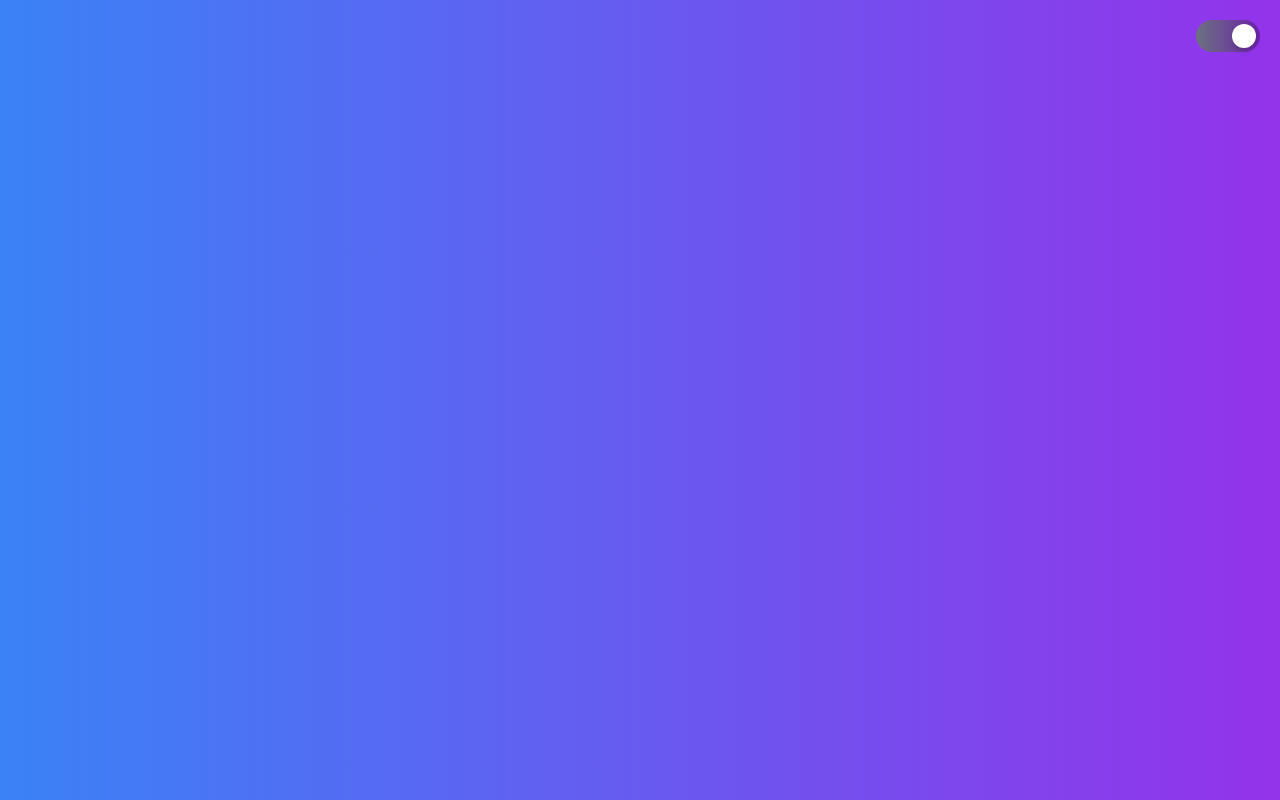
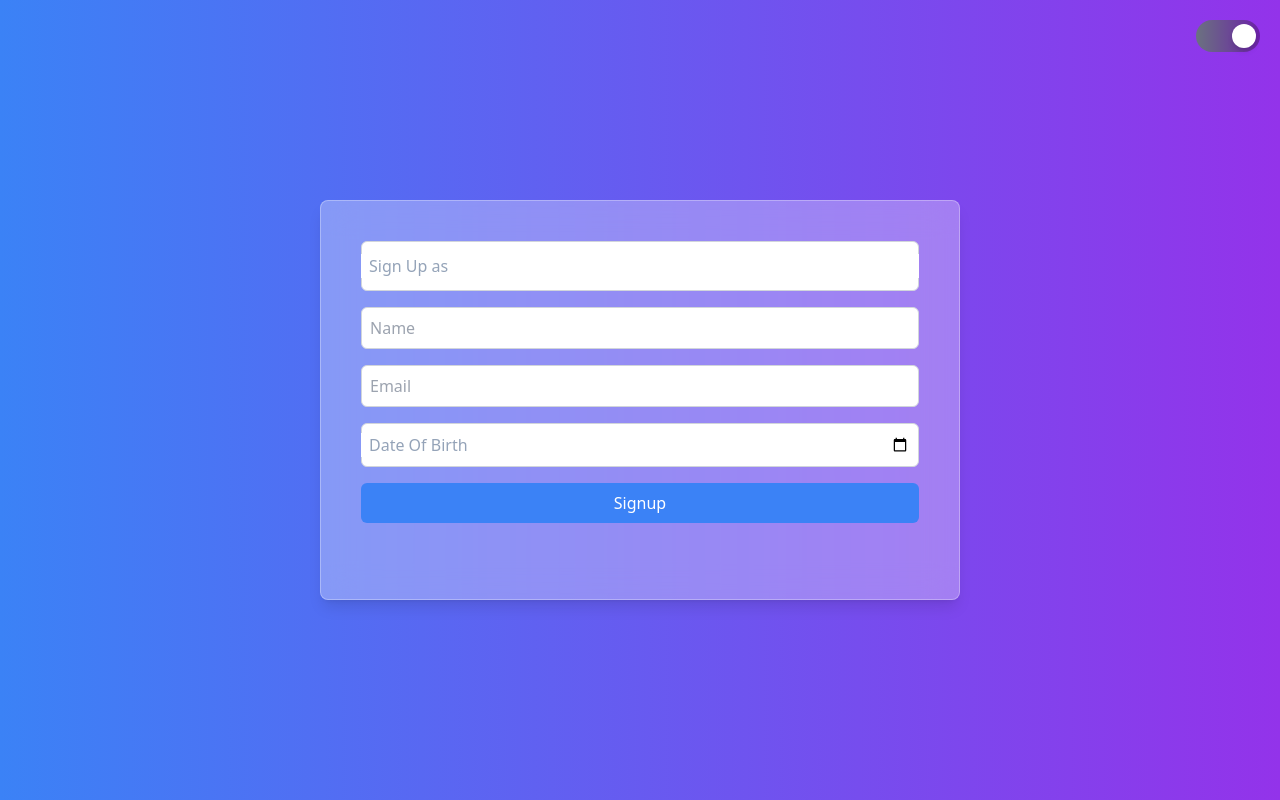
Before and after one commit to Rai-shwith/get-my-attendance, a React (Vite) app in the folder frontend/: page /signup in a window 1280 px wide. Built offline with nearby package versions, Linux system fonts and the light colour scheme.

Commit message:
feat: make signup page for both teachers and students

```diff
--- a/frontend/package.json
+++ b/frontend/package.json
@@ -13,6 +13,7 @@
     "axios": "^1.7.9",
     "react": "^18.3.1",
     "react-dom": "^18.3.1",
+    "react-hook-form": "^7.54.2",
     "react-router-dom": "^7.1.1"
   },
   "devDependencies": {
--- a/frontend/src/components/Container.jsx
+++ b/frontend/src/components/Container.jsx
@@ -1,11 +1,11 @@
-import React from 'react'
+import React from "react";
 
-const Container = ({children}) => {
+const Container = ({ children }) => {
   return (
-    <div>
-        {children}
+    <div className="fixed top-1/2 left-1/2 transform -translate-x-1/2 -translate-y-1/2 md:w-1/2 w-[90vw] min-h-[50vh] bg-white bg-opacity-30 backdrop-blur-lg border border-white/30 p-4 rounded-lg shadow-lg">
+      {children}
     </div>
-  )
-}
+  );
+};
 
-export default Container
+export default Container;
--- a/frontend/src/components/LoadingBar.jsx
+++ b/frontend/src/components/LoadingBar.jsx
@@ -5,7 +5,7 @@ const LoadingBar = () => {
   const { loading } = useLoading();
 
   return loading ? (
-    <div className="fixed top-1/2 left-1/2 -translate-x-1/2 -translate-y-1/2">
+    <div className="fixed top-1/2 left-1/2 -translate-x-1/2 -translate-y-1/2 z-50">
       <div className="flex-col gap-4 w-full flex items-center justify-center">
         <div className="w-20 h-20 border-4 border-transparent text-blue-500 text-4xl animate-spin flex items-center justify-center border-t-blue-500 rounded-full">
           <div className="w-16 h-16 border-4 border-transparent text-purple-600 text-2xl animate-spin flex items-center justify-center border-t-purple-600 rounded-full"></div>
--- a/frontend/src/pages/common/Signup.jsx
+++ b/frontend/src/pages/common/Signup.jsx
@@ -1,14 +1,150 @@
-import React from 'react'
-import Container from '../../components/container'
+import React, { useState } from "react";
+import Container from "../../components/container";
+import { useForm } from "react-hook-form";
+import { useLoading } from "../../contexts/LoadingContext";
 
 const Signup = () => {
+  // To handle the placeholder of date input
+  const [dateFocus, setDateFocus] = useState(false);
+  const { setLoading } = useLoading();
+  const {
+    register,
+    handleSubmit,
+    watch,
+    formState: { errors },
+  } = useForm();
+
+  const delay = async (delay) => {
+    return new Promise((resolve) => {
+      setTimeout(() => {
+        resolve();
+      }, delay * 1000);
+    });
+  };
+
+  const onsubmit = async (data) => {
+    setLoading(true);
+    await delay(2);
+    console.log(data);
+    setLoading(false);
+  };
+
+  const handleDateChange = (event) => {
+    console.log("Date changed", event.target.value);
+    event.target.value === "" ? setDateFocus(false) : setDateFocus(true);
+  };
+
+  const [showPassword, setShowPassword] = useState(false);
+
+  const [role, setRole] = useState(null);
+  const handleRoleChange = (event) => {
+    const selectedRole = event.target.value;
+    console.log("Role changed", selectedRole);
+    setRole(selectedRole);
+    //  Show password field only if 'Teacher' is selected
+    setShowPassword(selectedRole === "teacher");
+  };
+
+  // Watch the password field
+  const password = watch("password", "");
+
   return (
     <div>
-        <Container>
+      <Container>
+        <form
+          className="flex flex-col p-6 space-y-4 items-stretch"
+          onSubmit={handleSubmit(onsubmit)}
+        >
+          <div className="relative">
+            <div
+              className={`pointer-events-none absolute top-1/2 -translate-y-1/2 text-slate-400 bg-white w-full ${
+                role ? "hidden" : ""
+              }`}
+            >
+              <div className="translate-x-2">Sign Up as</div>
+            </div>
+            <select
+              className="p-3 border w-full border-gray-300 rounded-md focus:outline-none focus:ring-2 focus:ring-blue-500 transition duration-200 bg-white text-gray-700"
+              onChange={handleRoleChange}
+            >
+              <option value="student">Student</option>
+              <option value="teacher">Teacher</option>
+            </select>
+          </div>
 
-        </Container>
+          <input
+            type="text"
+            placeholder="Name"
+            {...register("name", { required: true })}
+            className="p-2 border bg-white border-gray-300 rounded-md focus:outline-none focus:ring-2 focus:ring-blue-500"
+          />
+          <input
+            type="email"
+            placeholder="Email"
+            {...register("email", { required: true })}
+            className="p-2 border bg-white border-gray-300 rounded-md focus:outline-none focus:ring-2 focus:ring-blue-500"
+          />
+
+          {showPassword ? (
+            <div className="flex flex-col space-y-4 items-stretch">
+            <div>
+              <input
+                type="password"
+                placeholder="Password"
+                {...register("password", {
+                  required: true,
+                  minLength: {
+                    value: 5,
+                    message: "Password must be longer than 5 characters!",
+                  },
+                })}
+                className="p-2 border w-full bg-white border-gray-300 rounded-md focus:outline-none focus:ring-2 focus:ring-blue-500"
+              />
+              {errors.password && (
+                <p className="text-rose-500">{errors.password.message}</p>
+              )}
+              </div>
+              <div>
+        <input
+          type="password"
+          placeholder="Confirm Password"
+          className="p-2 border w-full bg-white border-gray-300 rounded-md focus:outline-none focus:ring-2 focus:ring-blue-500"
+          {...register('confirmPassword', {
+            required: 'Confirm Password is required',
+            validate: (value) =>
+              value === password || 'Passwords do not match',
+          })}
+        />
+        {errors.confirmPassword && <p className="text-rose-500">{errors.confirmPassword.message}</p>}
+      </div>
+            </div>
+          ) : (
+            <div className="relative">
+              <div
+                className={`pointer-events-none absolute top-1/2 -translate-y-1/2 text-slate-400 bg-white w-4/5 ${
+                  dateFocus ? "hidden" : ""
+                }`}
+              >
+                <div className="translate-x-2">Date Of Birth</div>
+              </div>
+              <input
+                type="date"
+                {...register("dateOfBirth", { required: true })} // Register the date input
+                onChange={handleDateChange}
+                className="p-2 border bg-white border-gray-300 rounded-md w-full focus:outline-none focus:ring-2 focus:ring-blue-500"
+              />
+            </div>
+          )}
+          <button
+            type="submit"
+            className="p-2 bg-blue-500  text-white rounded-md hover:bg-blue-600 transition duration-200"
+          >
+            Signup
+          </button>
+        </form>
+      </Container>
     </div>
-  )
-}
+  );
+};
 
-export default Signup
+export default Signup;
```
Also changed, not shown: 1 other file (tests, documents, lock files or other folders).
